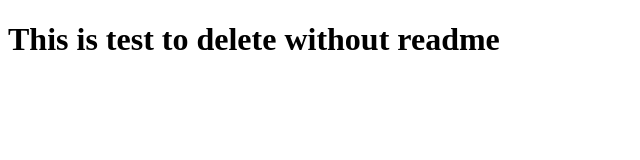
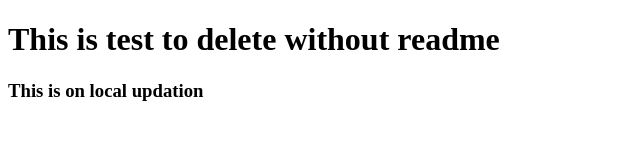
Before and after one commit to VarinderPanesar/to-test-delete, a plain HTML site: page index.html in a window 1280 px wide. Shown: the whole page, without its empty margins (0-640 px from the left). Drawn offline with Linux system fonts and the light colour scheme.

Commit message:
changes done

```diff
--- a/index.html
+++ b/index.html
@@ -8,5 +8,7 @@
 <body>
     <h1>This is test to delete without readme</h1>
 
+    <h3>This is on local updation</h3>
+
 </body>
 </html>
```
